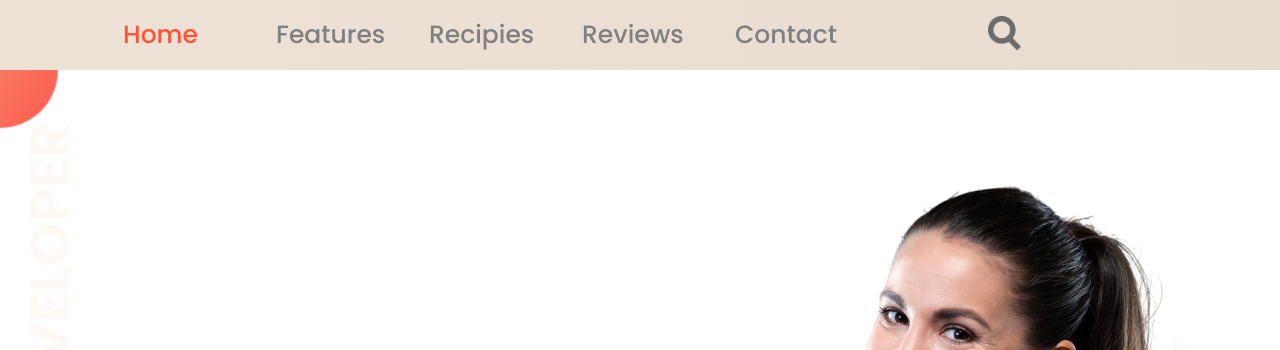
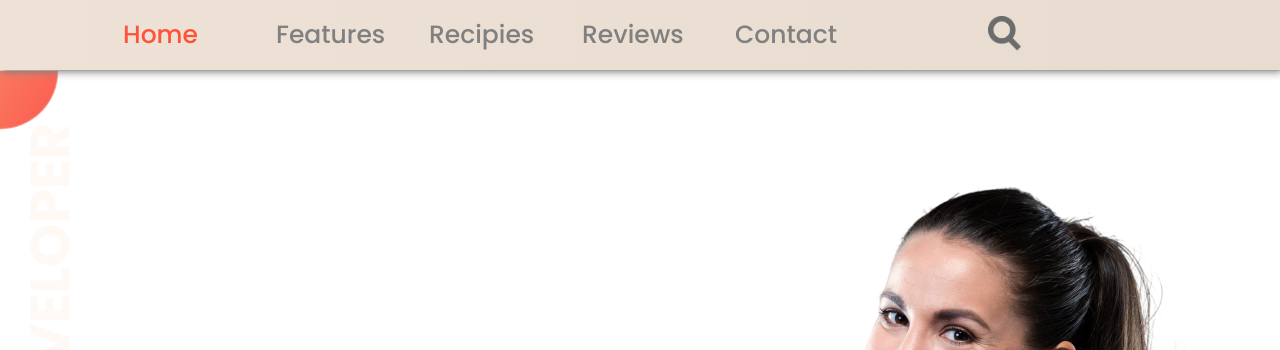
Before and after one commit to HafizurRahman001/Food-network, a plain HTML site: page index.html in a window 1280 px wide. Shown: the top 350 px of the page. Drawn offline with Linux system fonts and the light colour scheme.

Commit message:
finalization

```diff
--- a/style.css
+++ b/style.css
@@ -48,7 +48,11 @@ h1{
     padding: 15px 30px;
     text-decoration: none;
   }
-
+  .side-image {
+    background-image: url("images/shapes/dots_still_2x.gif");
+    background-position: right 41px bottom 36px;
+    background-repeat: no-repeat;
+  }
 
 
 /* =================second part================== */
@@ -145,16 +149,17 @@ h1{
     display: flex;
   }
   .nav-content {
-    margin-left: 63px;
+    box-shadow: 2px 2px 8px gray;
     width: 100%;
+    margin-bottom: 1px;
   }
   .nav-content li {
     width: 153px;
   }
-  .flex-display{
-      display: flex;
-      list-style: none;
-
+  .flex-display {
+    display: flex;
+    list-style: outside none none;
+    margin-left: 63px;
   }
   .flex-display li a {
     padding-left: 20px;
```
Also changed, not shown: images/male/guy with burger.png (renamed from images/male/young-guy-holding-fresh-burger_79782-176-removebg-preview.png), images/shapes/bg dot dot.png (added), images/shapes/dots_still_2x.gif (added).
